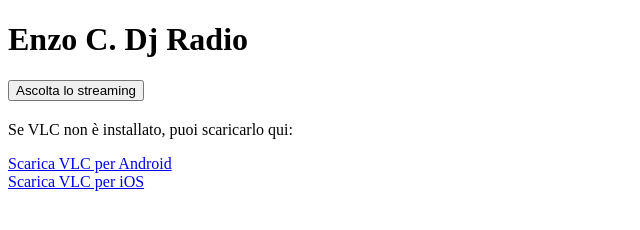
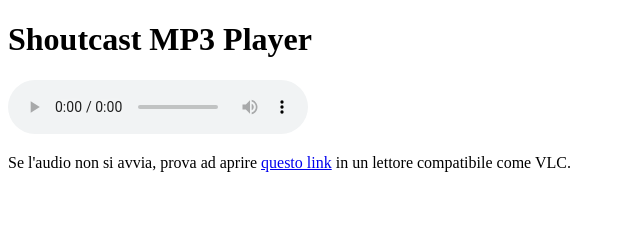
Before and after one commit to enzocass1/streaming_music, a plain HTML site: page index.html in a window 1280 px wide. Shown: the whole page, without its empty margins (0-640 px from the left). Drawn offline with Linux system fonts and the light colour scheme.

Commit message:
Update index.html

```diff
--- a/index.html
+++ b/index.html
@@ -3,52 +3,17 @@
 <head>
     <meta charset="UTF-8">
     <meta name="viewport" content="width=device-width, initial-scale=1.0">
-    <title>Audio Stream Player</title>
+    <title>Shoutcast MP3 Player</title>
 </head>
 <body>
-    <h1>Enzo C. Dj Radio</h1>
+    <h1>Shoutcast MP3 Player</h1>
 
-    <!-- Pulsante per aprire in VLC o reindirizzare allo streaming -->
-    <p>
-        <button onclick="tryOpenStream()">Ascolta lo streaming</button>
-    </p>
+    <!-- Lettore audio HTML5 per il flusso Shoutcast MP3 -->
+    <audio controls autoplay>
+        <source src="http://uk15freenew.listen2myradio.com:39762/;stream.mp3" type="audio/mpeg">
+        Il tuo browser non supporta l'elemento audio.
+    </audio>
 
-    <!-- Messaggio per il download di VLC, sempre visibile -->
-    <div id="vlcDownload" style="margin-top: 20px;">
-        <p>Se VLC non è installato, puoi scaricarlo qui:</p>
-        <p>
-            <span id="androidLink">
-                <a href="https://play.google.com/store/apps/details?id=org.videolan.vlc&hl=it" target="_blank">Scarica VLC per Android</a>
-            </span>
-            <br>
-            <span id="iosLink">
-                <a href="https://apps.apple.com/it/app/vlc-media-player/id650377962" target="_blank">Scarica VLC per iOS</a>
-            </span>
-        </p>
-    </div>
-
-    <script>
-        function tryOpenStream() {
-            const streamUrl = "http://uk22freenew.listen2myradio.com:13264/stream.ogg";
-            const userAgent = navigator.userAgent || navigator.vendor || window.opera;
-
-            // Prova ad aprire il flusso direttamente
-            window.location.href = streamUrl;
-
-            // Timeout per reindirizzare in caso VLC non sia impostato per aprire automaticamente il flusso
-            setTimeout(() => {
-                if (/android/i.test(userAgent)) {
-                    // Reindirizza al Play Store su Android
-                    window.location.href = "https://play.google.com/store/apps/details?id=org.videolan.vlc&hl=it";
-                } else if (/iPad|iPhone|iPod/.test(userAgent) && !window.MSStream) {
-                    // Reindirizza all'App Store su iOS
-                    window.location.href = "https://apps.apple.com/it/app/vlc-media-player/id650377962";
-                } else {
-                    // Messaggio generico per altri dispositivi
-                    alert("VLC non sembra essere installato. Scaricalo dal sito ufficiale.");
-                }
-            }, 3000); // Attesa di 3 secondi per verificare se VLC è installato
-        }
-    </script>
+    <p>Se l'audio non si avvia, prova ad aprire <a href="http://uk15freenew.listen2myradio.com:39762/;stream.mp3" target="_blank">questo link</a> in un lettore compatibile come VLC.</p>
 </body>
 </html>
```
